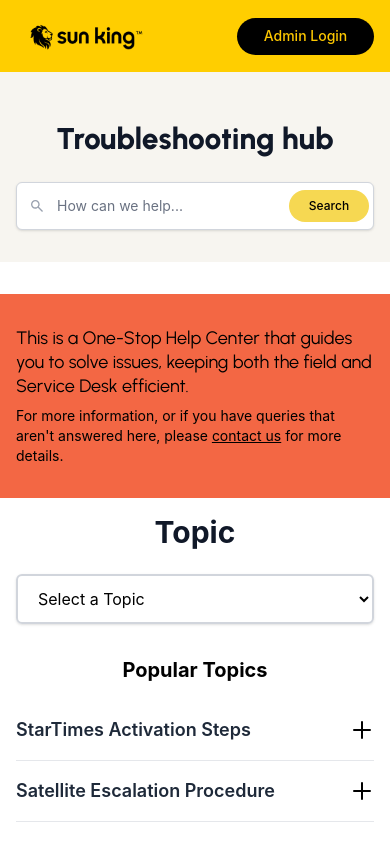
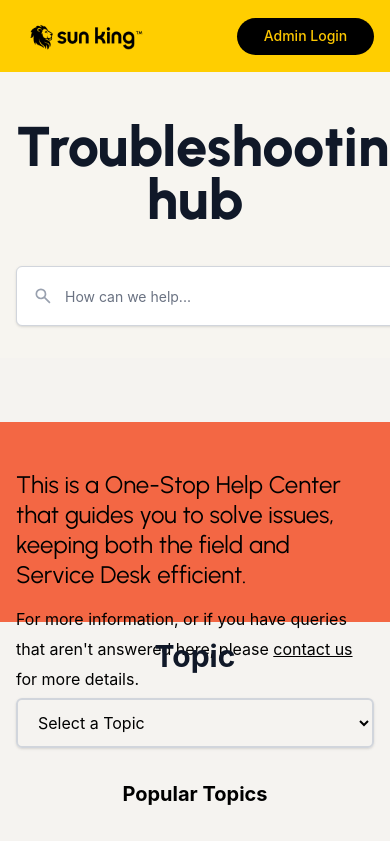
Before and after one commit to alerodigital/sunking-trbleshoot-hub, a React (Vite) app: page / in a window 390 px wide. Shown: the top 841 px of the page. Built offline with nearby package versions, Linux system fonts and the light colour scheme.

Commit message:
hero-section

```diff
--- a/src/components/home/heroSection.jsx
+++ b/src/components/home/heroSection.jsx
@@ -19,28 +19,28 @@
         {/* Content Container */}
         <div className="relative z-10 container mx-auto px-4 sm:px-6 lg:px-8 text-center">
           {/* Header Text */}
-          <h1 className="font-urbanist font-extrabold text-3xl sm:text-4xl md:text-56 leading-tight md:leading-53 text-gray-900 mb-6 md:mb-10 tracking-normal">
+          <h1 className="font-urbanist font-extrabold text-56 leading-53 text-gray-900 mb-10 tracking-normal">
             Troubleshooting hub
           </h1>
 
           {/* Search Bar */}
-          <div className="mx-auto w-full max-w-2xl md:w-700">
-            <div className="relative flex items-center bg-white rounded-md border border-gray-300 shadow-sm h-12 md:h-60-custom gap-2">
-              <div className="absolute left-3 md:left-4 flex items-center pointer-events-none">
-                <Icon icon="material-symbols:search" className="h-4 md:h-5 w-4 md:w-5 text-gray-400" />
+          <div className="mx-auto w-700">
+            <div className="relative flex items-center bg-white rounded-md border border-gray-300 shadow-sm h-60-custom gap-2">
+              <div className="absolute left-4 flex items-center pointer-events-none">
+                <Icon icon="material-symbols:search" className="h-5 w-5 text-gray-400" />
               </div>
               <input
                 id="search"
                 name="search"
                 type="text"
-                className="flex-1 rounded-full border-0 pl-10 md:pl-12 pr-24 md:pr-32 bg-transparent placeholder-gray-500 focus:outline-none focus:ring-0 text-sm h-12 md:h-60-custom"
+                className="flex-1 rounded-full border-0 pl-12 pr-32 bg-transparent placeholder-gray-500 focus:outline-none focus:ring-0 text-sm h-60-custom"
                 placeholder="How can we help..."
                 value={searchTerm}
                 onChange={(e) => setSearchTerm(e.target.value)}
               />
               <button
                 type="button"
-                className="absolute right-1 md:right-2 w-20 md:w-101 h-8 md:h-42 py-1 md:py-2 px-3 md:px-6 rounded-full text-xs md:text-sm font-medium text-black bg-[#F6D852] hover:bg-[#F0C040] focus:outline-none transition-colors duration-200"
+                className="absolute right-2 w-101 h-42 py-2 px-6 cursor-pointer rounded-full text-sm font-medium text-black bg-[#F6D852] hover:bg-[#F0C040] focus:outline-none transition-colors duration-200"
               >
                 Search
               </button>
@@ -50,15 +50,15 @@
       </div>
 
       {/* Orange Section */}
-      <div className="bg-[#F36744] py-8 md:py-12 mt-8 md:mt-16">
+      <div className="bg-[#F36744] py-12 mt-16">
         <div className="container mx-auto px-4 sm:px-6 lg:px-8 flex justify-center">
-          <div className="w-full max-w-3xl md:w-795 min-h-20 md:h-104 flex flex-col gap-2 md:gap-3.5 text-start">
-            <p className="font-urbanist font-normal text-lg md:text-2xl leading-6 md:leading-[30px] text-black">
+          <div className="w-795 h-104 flex flex-col gap-3.5 text-start">
+            <p className="font-urbanist font-normal text-2xl leading-[30px] text-black">
               This is a One-Stop Help Center that guides you to solve issues, keeping both the field and Service Desk efficient.
             </p>
-            <p className="font-sans font-normal text-sm md:text-base leading-5 md:leading-[30px] text-black">
+            <p className="font-sans font-normal text-base leading-[30px] text-black">
               For more information, or if you have queries that aren't answered here, please{' '}
-              <span className="font-sans font-normal text-sm md:text-base leading-5 md:leading-[30px] underline decoration-solid">contact us</span> for more details.
+              <span className="font-sans font-normal text-base leading-[30px] underline decoration-solid">contact us</span> for more details.
             </p>
           </div>
         </div>
--- a/src/pages/1.HomePage/HomePage.jsx
+++ b/src/pages/1.HomePage/HomePage.jsx
@@ -4,7 +4,7 @@
 
 const HomePage = () => {
   return (
-    <div className="bg-white min-h-screen flex flex-col w-full">
+    <div className="bg-[#F5F3F0]">
       {/* Hero Section */}
       <HeroSection />
 
```
